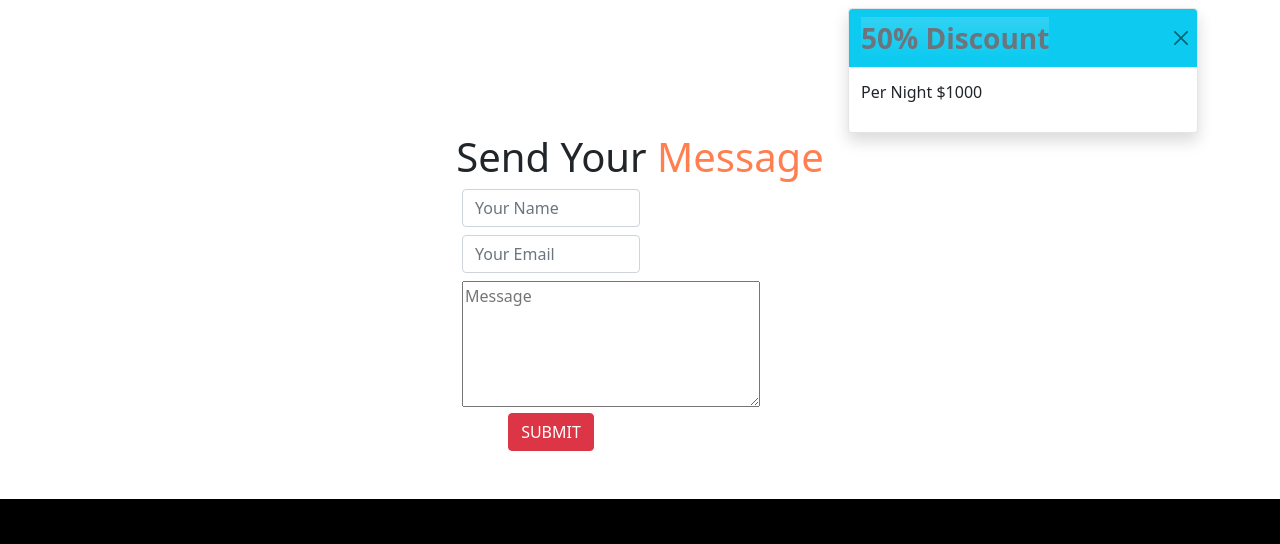
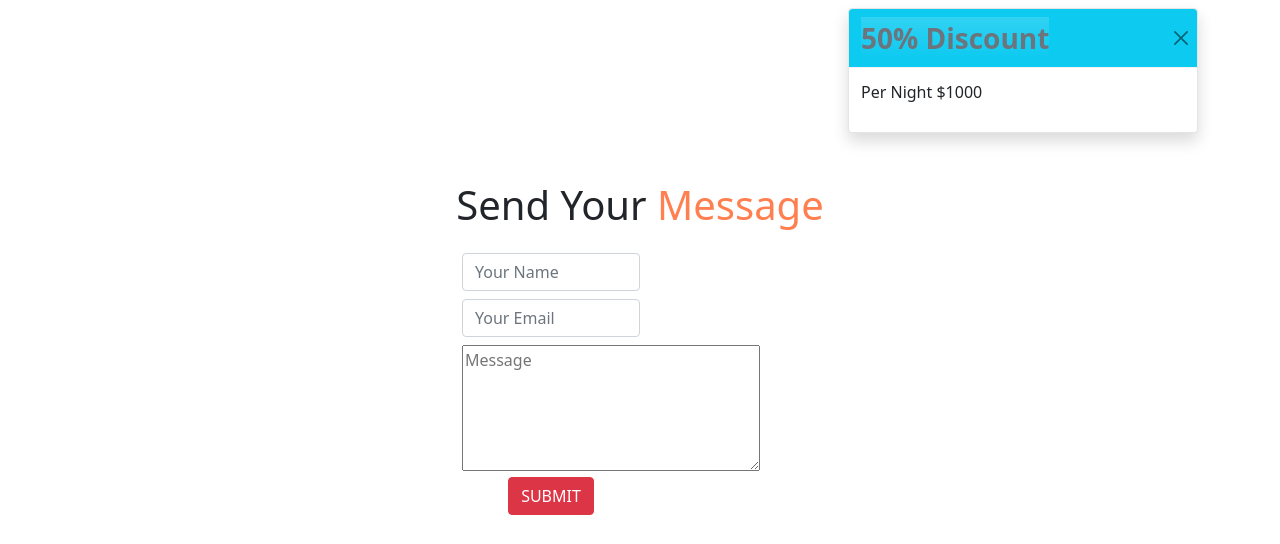
Before and after one commit to Nasirdiu/Assientment--3, a plain HTML site: page index.html in a window 1280 px wide. Shown: the part 2540-3084 px from the top of the page. Drawn offline with Linux system fonts and the light colour scheme; a web font is replaced by a local one.

Commit message:
marginadd

```diff
--- a/index.html
+++ b/index.html
@@ -393,9 +393,9 @@
     </div>
 
     <!-- form section  -->
-    <section class="container" id="Contact">
+    <section class="container my-5" id="Contact">
         <div>
-            <h1 class="text-center">Send Your <span class="nav-span">Message</span></h1>
+            <h1 class="text-center my-4">Send Your <span class="nav-span">Message</span></h1>
         </div>
         <div class="row d-flex justify-content-center">
             <div class="col-md-4 d-flex flex-column">
```
